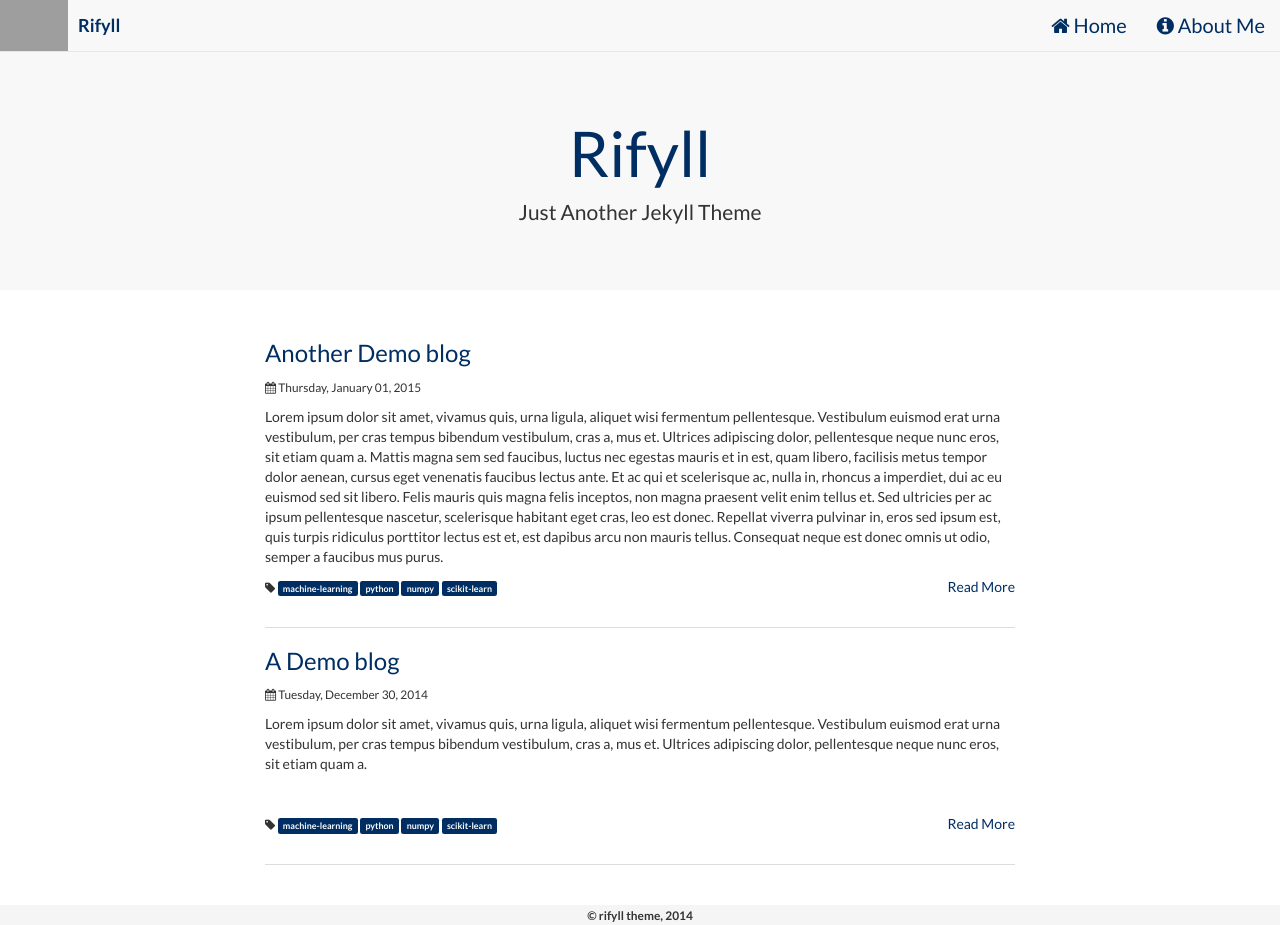
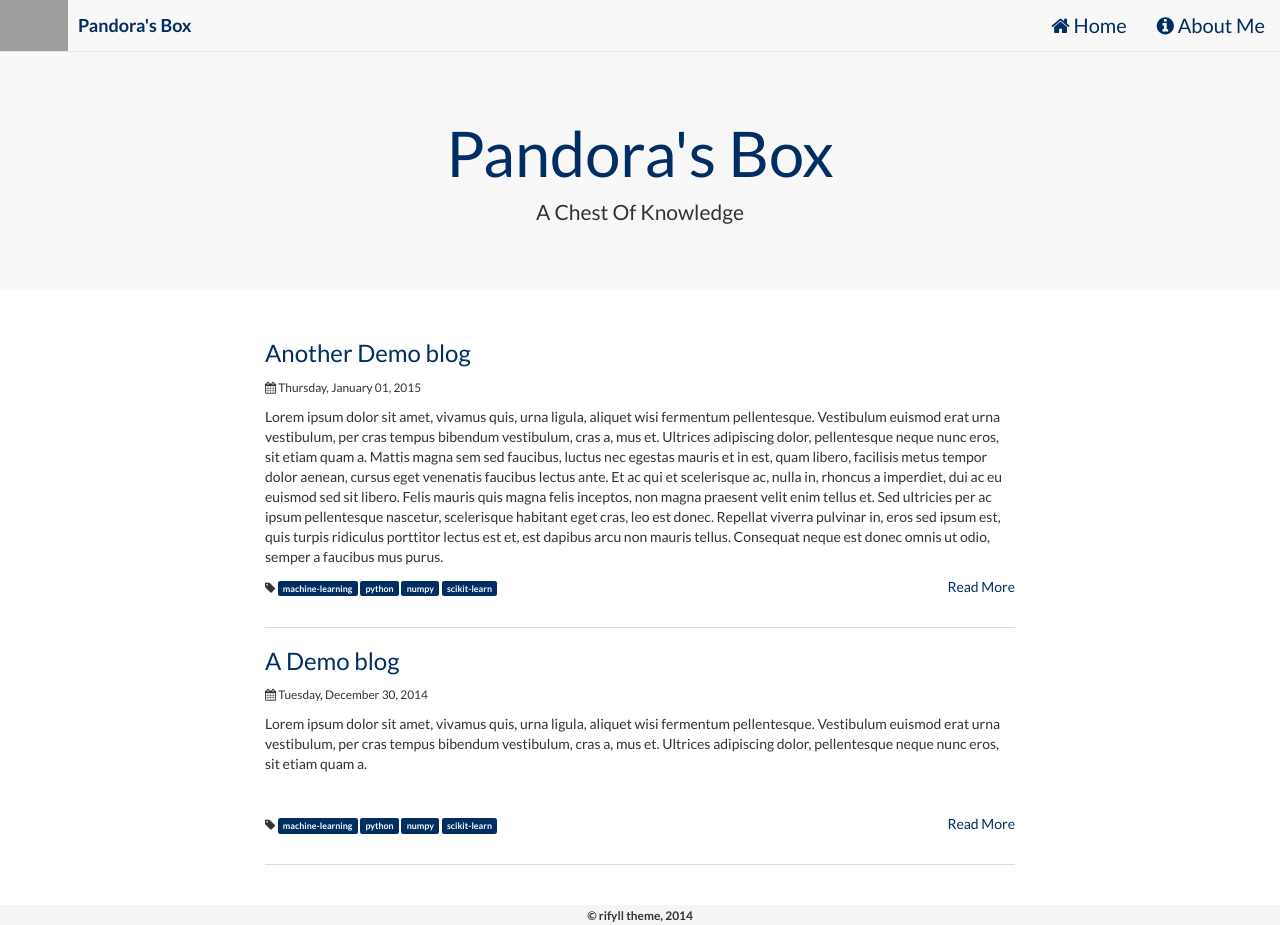
Before and after one commit to hemanik/hemanik.github.io, a Jekyll site: the page built from index.html, in a window 1280 px wide and 925 px high. Built offline with Jekyll 4.4.1, drawn with Linux system fonts in a browser that asks for light colours; nearby versions of some CDN libraries; grey boxes are pictures that could not be loaded.

Commit message:
Update _config.yml

```diff
--- a/_config.yml
+++ b/_config.yml
@@ -1,8 +1,8 @@
 # Site settings
-title: Rifyll
-email: somename@somedomain.com
-description: "Just Another Jekyll Theme"
-logo_location: "https://placeholdit.imgix.net/~text?txtsize=30&bg=F8F8F8&txtclr=002E62&txt=LOGO&w=100&h=100"
+title: Pandora's Box
+email: hemanikatyal@gmail.com
+description: "A Chest Of Knowledge"
+logo_location: "http://www.homedigestmag.com/custom/domain_1/image_files/6_photo_48.jpg"
 
 #baseurl: "" # the subpath of your site, e.g. /blog/
 #url: "" # the base hostname & protocol for your site
```
